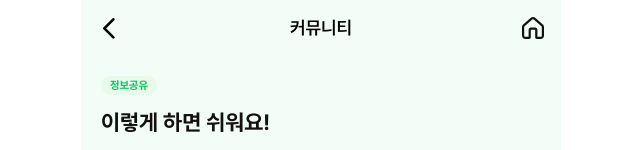
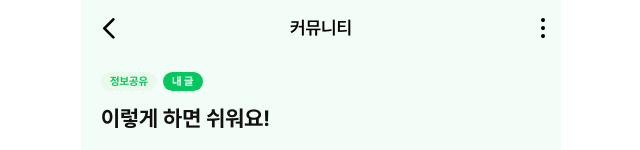
Before and after one commit to REDO-Team/Front, a React (Vite) app: page /community/1 in a window 1280 px wide. Shown: the top 150 px of the page, without its empty margins (319-959 px from the left). Built offline with nearby package versions, Linux system fonts and the light colour scheme.

Commit message:
[Feat] 커뮤니티 내 글 UI 구현
- 상단바 점 세 개 처리
- 내 글 라벨 조건부 렌더링

resolves #86

```diff
--- a/src/pages/community/detail-page.tsx
+++ b/src/pages/community/detail-page.tsx
@@ -3,6 +3,7 @@ import HeartIcon from "../../assets/icons/heart";
 import CommentIcon from "../../assets/icons/comment";
 import { useNavigate, useParams } from "react-router-dom";
 import HomeIcon from "../../assets/icons/home.svg";
+import MoreIcon from "../../assets/icons/MoreIcon";
 
 const getCategoryStyle = (category: string) => {
   switch (category) {
@@ -48,26 +49,37 @@ const MOCK_COMMENTS = [
 
 export default function CommunityDetailPage() {
   const navigate = useNavigate();
+  const isMyPost = true; // 임시 변수
   const { id } = useParams();
 
   console.log("Post ID:", id);
+
   return (
     <div className="bg-bg-green1 min-h-screen pb-24 relative font-pretendard">
       <TopBar
         title="커뮤니티"
         leftIcon
-        rightIcon={HomeIcon}
-        onClick={() => navigate("/")}
+        rightIcon={isMyPost ? <MoreIcon /> : <HomeIcon />}
+        onClick={
+          isMyPost ? () => console.log("수정/삭제 모달") : () => navigate("/")
+        }
         bgColor="bg-green1"
       />
 
       <main className="px-5 pt-4 pb-6">
-        {/* 카테고리 라벨 */}
-        <span
-          className={`inline-flex items-center justify-center px-[9px] py-[4px] rounded-[20px] text-[11px] font-bold leading-none mb-3 ${getCategoryStyle(MOCK_POST.category)}`}
-        >
-          {MOCK_POST.category}
-        </span>
+        {/* 카테고리 라벨 & 내 글 라벨*/}
+        <div className="flex items-center gap-1.5 mb-3">
+          <span
+            className={`inline-flex items-center justify-center px-[9px] py-[4px] rounded-[20px] text-[11px] font-bold leading-none ${getCategoryStyle(MOCK_POST.category)}`}
+          >
+            {MOCK_POST.category}
+          </span>
+          {isMyPost && (
+            <span className="inline-flex items-center justify-center px-[9px] py-[4px] rounded-[20px] text-[11px] font-bold leading-none text-white bg-main-green1">
+              내 글
+            </span>
+          )}
+        </div>
 
         {/* 게시글 제목 */}
         <h1 className="text-[22px] font-bold text-gray-900 leading-snug break-keep mb-4">
```
